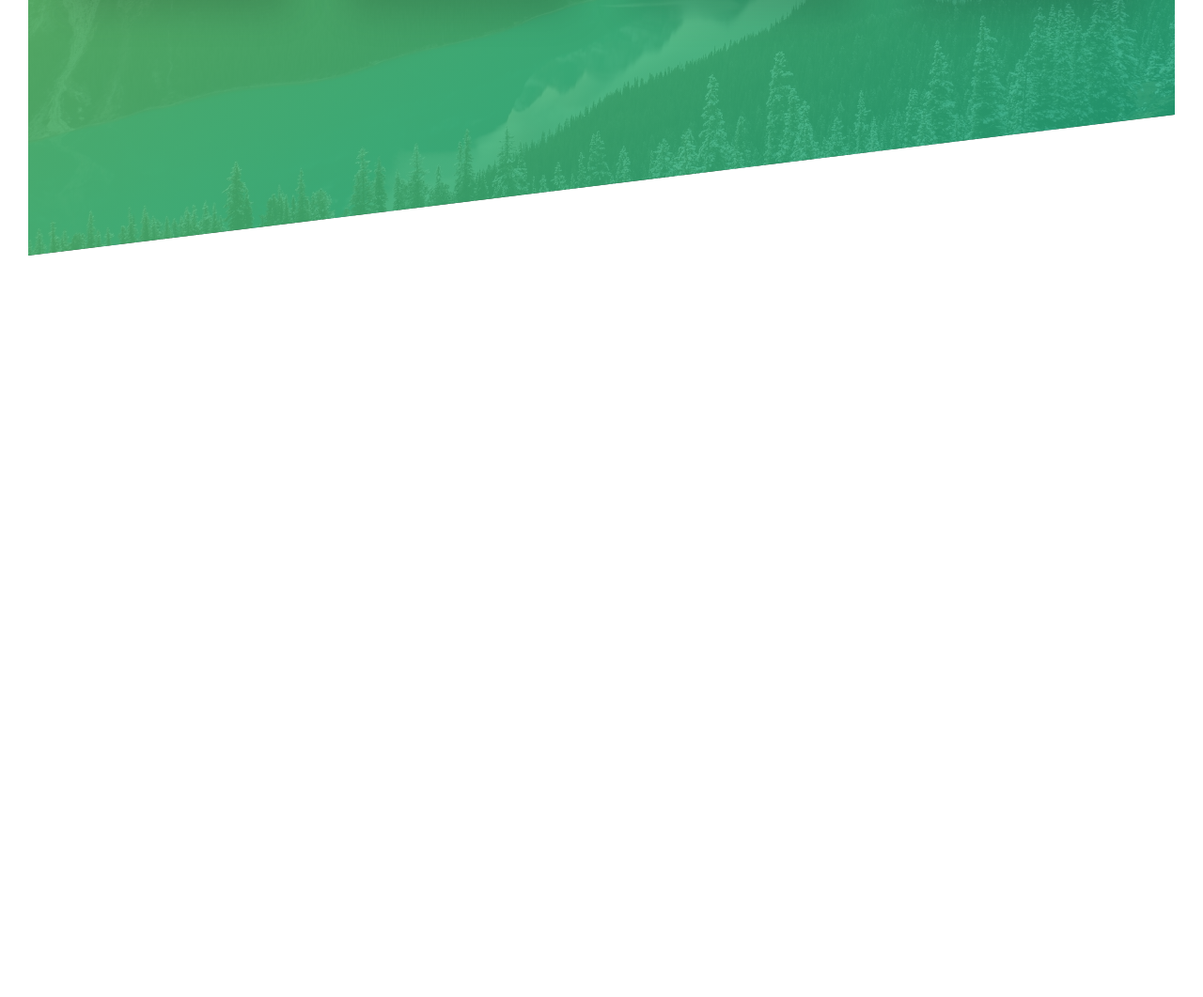
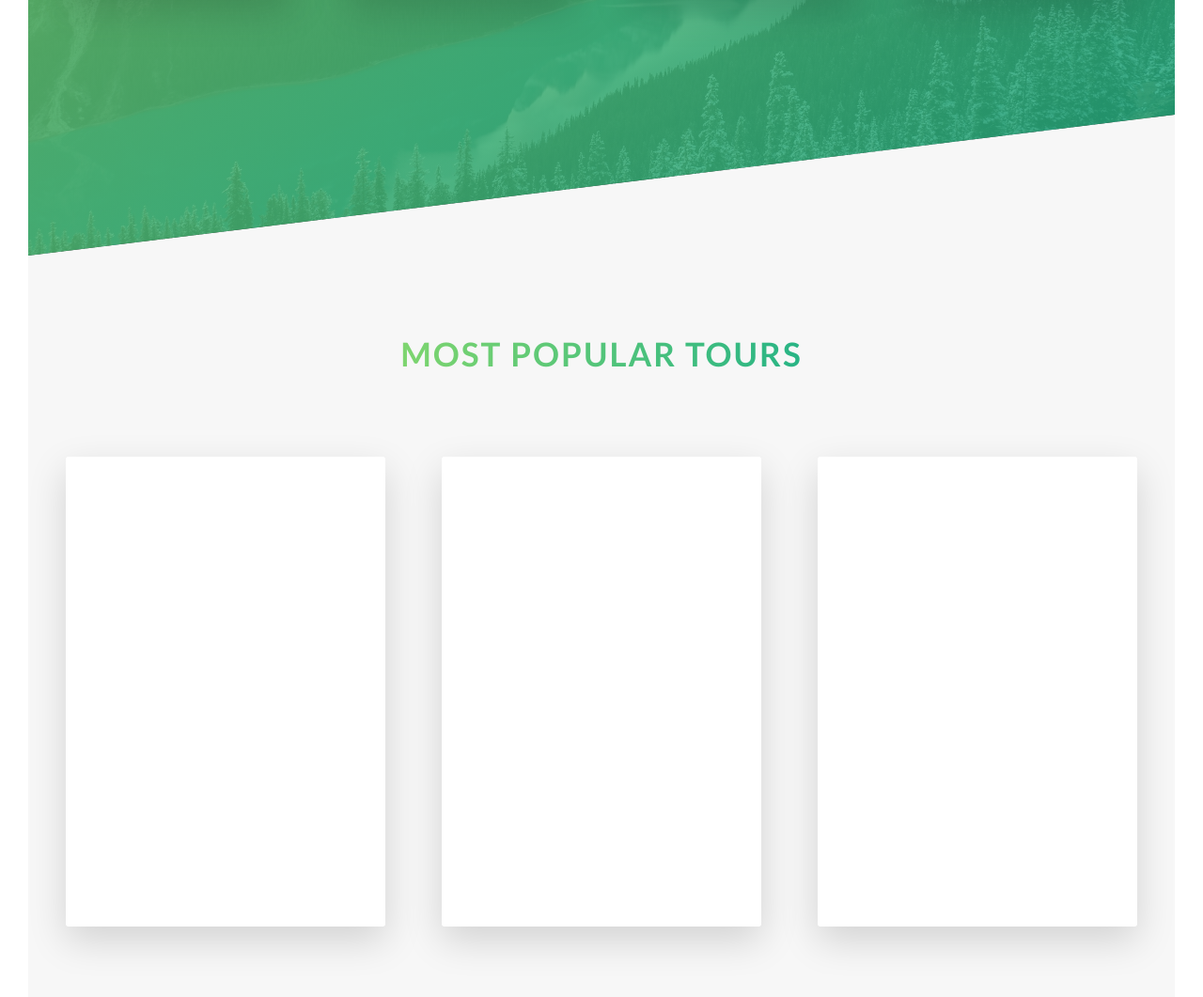
Before and after one commit to iamqwertyloal/Natours, a website: page index.html in a window 1280 px wide. Shown: the part 1990-3051 px from the top of the page at 94% size. Before the commit the page ends 2262 px from the top, so only its background shows below. Drawn offline with Linux system fonts and the light colour scheme.

Commit message:
Add cards section
Build cards layout, add rotation animation

```diff
--- a/index.html
+++ b/index.html
@@ -136,6 +136,39 @@
           </div>
         </div>
       </section>
+
+      <section class="section-tours">
+        <div class="u-center-text u-margin-bottom-big">
+          <h2 class="heading-secondary">Most popular tours</h2>
+        </div>
+
+        <div class="row">
+          <div class="col-1-of-3">
+            <div class="card">
+              <div class="card__side card__side--front">FRONT</div>
+              <div class="card__side card__side--back card__side--back-1">
+                BACK
+              </div>
+            </div>
+          </div>
+          <div class="col-1-of-3">
+            <div class="card">
+              <div class="card__side card__side--front">FRONT</div>
+              <div class="card__side card__side--back card__side--back-2">
+                BACK
+              </div>
+            </div>
+          </div>
+          <div class="col-1-of-3">
+            <div class="card">
+              <div class="card__side card__side--front">FRONT</div>
+              <div class="card__side card__side--back card__side--back-3">
+                BACK
+              </div>
+            </div>
+          </div>
+        </div>
+      </section>
     </main>
 
     <!-- <section class="grid-test">
--- a/sass/abstracts/_variables.scss
+++ b/sass/abstracts/_variables.scss
@@ -3,6 +3,12 @@
 $color-primary: #55c57a;
 $color-primary-light: #7ed56f;
 $color-primary-dark: #28b485;
+
+$color-secondary-light: #ffb900;
+$color-secondary-dark: #ff7730;
+
+$color-tertiary-light: #2998ff;
+$color-tertiary-dark: #5643fa;
 
 $color-gray-light-1: #f7f7f7;
 $color-gray-dark: #777;
--- /dev/null
+++ b/sass/components/_card.scss
@@ -0,0 +1,41 @@
+.card {
+  position: relative;
+  perspective: 150rem;
+  height: 50rem;
+
+  &__side {
+    position: absolute;
+    top: 0;
+    left: 0;
+    width: 100%;
+    height: 50rem;
+    color: $color-white;
+    border-radius: 3px;
+    box-shadow: 0 1.5rem 4rem rgba($color-black, 0.15);
+    backface-visibility: hidden;
+    transition: all 0.8s ease;
+
+    &--front {
+      background-color: $color-white;
+    }
+
+    &--back {
+      transform: rotateY(180deg);
+
+      &-1 {
+        background-image: linear-gradient(
+          to right bottom,
+          $color-secondary-light,
+          $color-secondary-dark
+        );
+      }
+    }
+  }
+
+  &:hover &__side--front {
+    transform: rotateY(180deg);
+  }
+  &:hover &__side--back {
+    transform: rotateY(0deg);
+  }
+}
--- a/sass/main.scss
+++ b/sass/main.scss
@@ -10,6 +10,7 @@
 @import "./components/button";
 @import "./components/composition";
 @import "./components/feature-box";
+@import "./components/card";
 
 @import "./layout/header";
 @import "./layout/grid";
--- a/sass/pages/_home.scss
+++ b/sass/pages/_home.scss
@@ -20,3 +20,9 @@
     transform: skewY(7deg);
   }
 }
+
+.section-tours {
+  background-color: $color-gray-light-1;
+  padding: 25rem 0 50rem 0;
+  margin-top: -10rem;
+}
```
Also changed, not shown: css/style.css.
